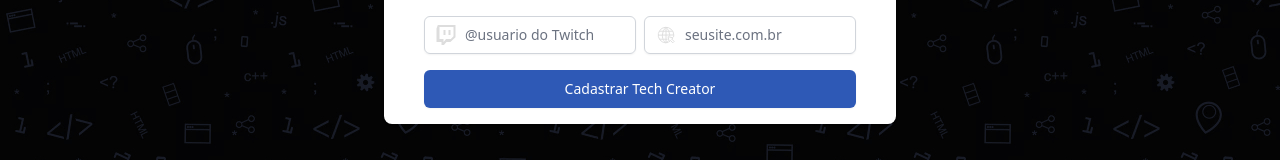
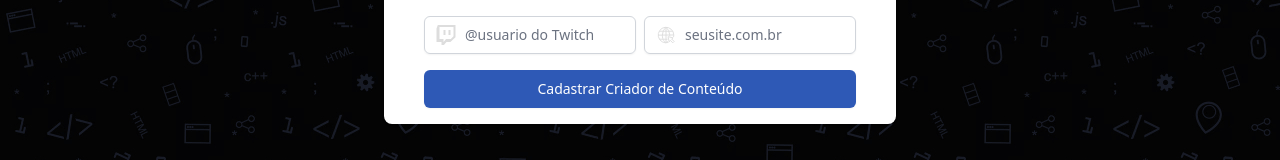
Before and after one commit to AthosVinicius/content-creators, a Next.js app: page /create in a window 1280 px wide. Shown: the part 548-708 px from the top of the page. Built offline with nearby package versions, Linux system fonts and the light colour scheme.

Commit message:
feat: change button text

```diff
--- a/src/app/create/page.tsx
+++ b/src/app/create/page.tsx
@@ -367,7 +367,7 @@ export default function Create() {
                                         isLoading ? "bg-gray-500 hover:bg-gray-700" : "bg-primary hover:bg-indigo-700"
                                     } py-2 px-4 text-sm font-medium text-white shadow-sm focus:outline-none focus:ring-2`}
                                 >
-                                    {isLoading ? "Carregando..." : "Cadastrar Tech Creator"}
+                                    {isLoading ? "Carregando..." : "Cadastrar Criador de Conteúdo"}
                                 </button>
                             </div>
                         </form>
```
